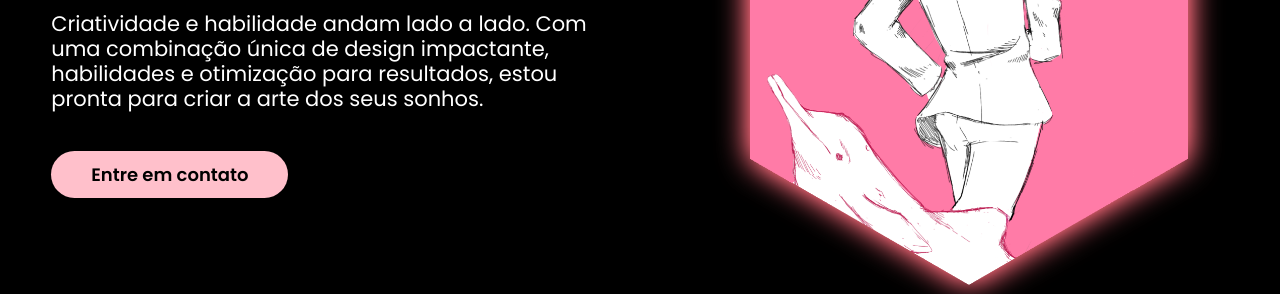
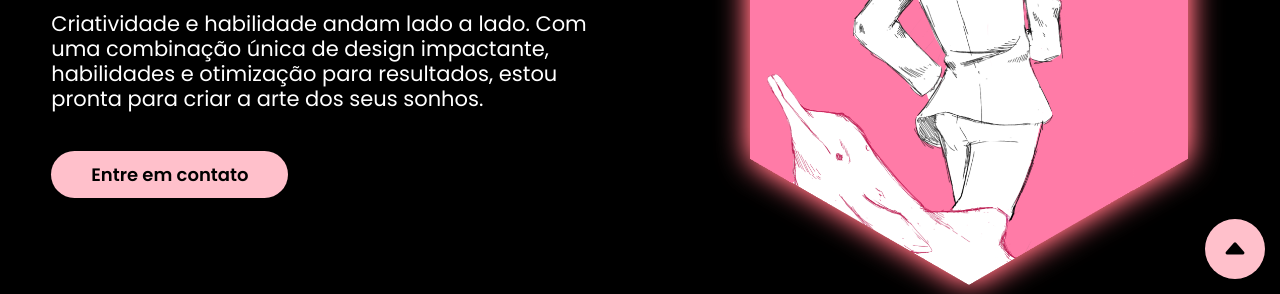
Before and after one commit to CarusoPUC/Portif-lio-Laura, a plain HTML site: page index.html in a window 1280 px wide. Shown: the part 506-800 px from the top of the page. Drawn offline with nearby package versions, Linux system fonts and the light colour scheme.

Commit message:
Mudanças no CSS e Index para Smooth Scroll e btn para cima

```diff
--- a/index.html
+++ b/index.html
@@ -16,7 +16,7 @@
     </head>
     <body>
         <header>
-            <div class="interface">
+            <div class="interface" id="i-topo">
                 <div class="logo">
                     <a href="index.html"><img src="images/logo.jpeg" alt="Logo do site" width="70px"></a>
                 </div><!--Logo-->
@@ -147,10 +147,11 @@
                         <input type="text" name="email" id="email" placeholder="Seu e-mail:" required>
                         <input type="text" name="phone" id="telefone" placeholder="Seu celular:">
                         <textarea name="message" id="comentario" cols="30" rows="10" placeholder="Sua mensagem:"></textarea>
-                        <input type="hidden" name="redirectTo" value="https://main--lauragoisportifolio.netlify.app/">
+                        <input type="hidden" name="redirectTo" value="index.html">
                         <div class="btn-enviar">
                             <input type="submit" value="Submit">
                         </div>
+                    </form>
                 </div><!-- interface -->
             </section><!-- formulario -->
         </main>
@@ -175,5 +176,8 @@
             </div><!-- Interface -->
         </footer>
 
+        <div class="btn-cima">
+            <a href="#top"><button><i class="bi bi-caret-up-fill"></i></button></a>
+        </div>
     </body>
 </html>
--- a/style.css
+++ b/style.css
@@ -4,6 +4,7 @@
     padding: 0;
     box-sizing: border-box;
     font-family: 'Poppins', sans-serif;
+    scroll-behavior: smooth;
 }
 
 body{
@@ -211,7 +212,7 @@ section.sobre .flex{
     cursor: pointer;
 }
 
-.btn-social button:hover{
+.btn-social button:hover, .btn-cima button:hover{
     transform: scale(1.10);
     box-shadow: 0 0 20px pink;
 }
@@ -357,6 +358,47 @@ footer .line-footer p a{
     text-decoration: none;
 }
 
+/* BTN CIMA */
+
+.btn-cima{
+    position: fixed;
+    bottom: 15px;
+    right: 15px;
+    border: none;
+}
+
+.btn-cima{
+    text-decoration: none;
+    border: none;
+}
+
+.btn-cima button{
+    width: 60px;
+    height: 60px;
+    background-color: pink;
+    border-radius: 50%;
+    border: none;
+    cursor: pointer;
+    padding-bottom: 2px;
+}
+
+.btn-cima a button i{
+    font-size: 26px;
+    color: black;
+    transition: .2s;
+}
+
+
+
+
+
+
+
+
+
+
+
+/* MOBILE */
 
 @media screen and (max-width: 1250px){
 
```
